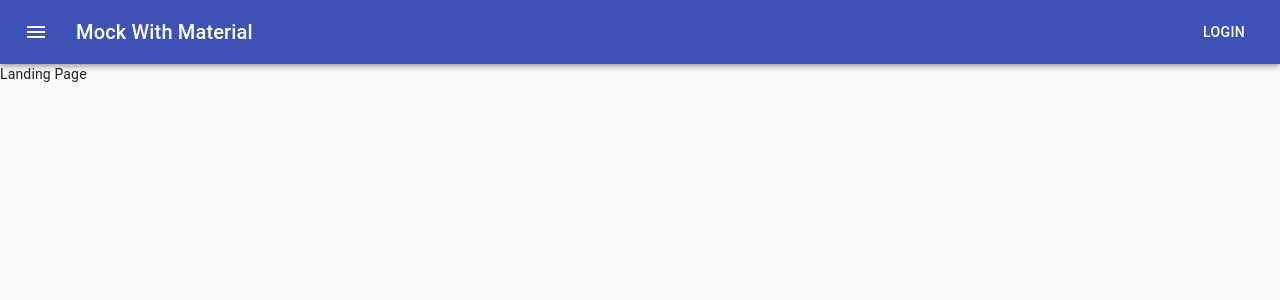
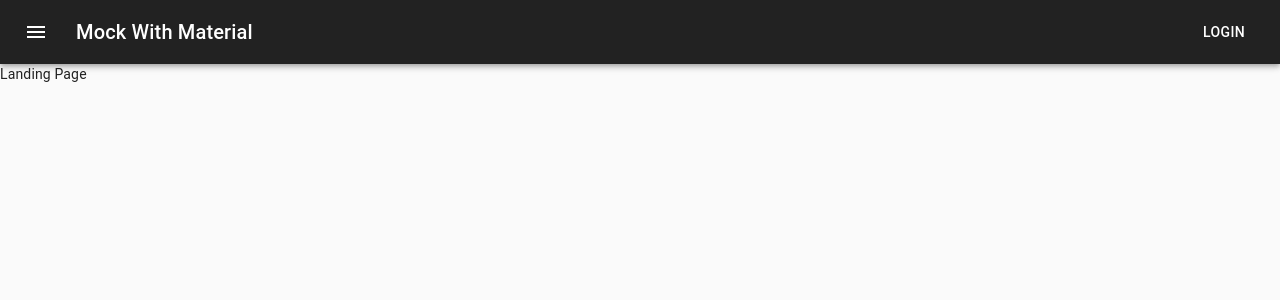
Before and after one commit to shawn-walcher/mock-with-material, a React (Create React App) app in the folder frontend/: page / in a window 1280 px wide. Shown: the top 300 px of the page. Built offline with nearby package versions, Linux system fonts and the light colour scheme.

Commit message:
Created a base theme

```diff
--- a/frontend/src/Common/App.js
+++ b/frontend/src/Common/App.js
@@ -5,11 +5,14 @@ import APIHealth from './components/Health/APIHealth';
 import TFEManagement from '../TFE/TFEDashboard';
 import NoMatch from './components/NoMatch';
 import LandingPage from './components/LandingPage';
+import { ThemedContext } from './context/ThemeProvider';
+import { ThemeProvider } from '@material-ui/core/styles';
 
 function App() {
   return (
+    <ThemeProvider theme={ThemedContext}>
+      <CssBaseline />
       <div className='App'>
-      <CssBaseline />
         <Header />
         <Router>
           <div className='App'>
@@ -24,6 +27,7 @@ function App() {
           </div>
         </Router>
       </div>
+    </ThemeProvider>
   );
 }
 
--- /dev/null
+++ b/frontend/src/Common/context/ThemeProvider.js
@@ -0,0 +1,14 @@
+import { createTheme } from '@material-ui/core/styles';
+
+const ThemedContext = createTheme({
+  palette: {
+    primary: {
+      main: '#222222',
+    },
+    secondary: {
+      main: '#F96302',
+    },
+  },
+});
+
+export { ThemedContext };
--- a/frontend/src/TFE/TFEDashboard.js
+++ b/frontend/src/TFE/TFEDashboard.js
@@ -1,6 +1,15 @@
+import { Card, CardContent, Typography } from '@material-ui/core';
+
 const TFEDashboard = () => {
   // TODO: Create a TFE Dashboard
-  return <div>TFE Dash</div>;
+  return (
+    <div>
+      <Typography variant='h2'>Welcome to TFE Management</Typography>
+      <Card variant='outlined'>
+        <CardContent>Data will go here</CardContent>
+      </Card>
+    </div>
+  );
 };
 
 export default TFEDashboard;
```
Lines whose indentation alone changed are shown as unchanged.
